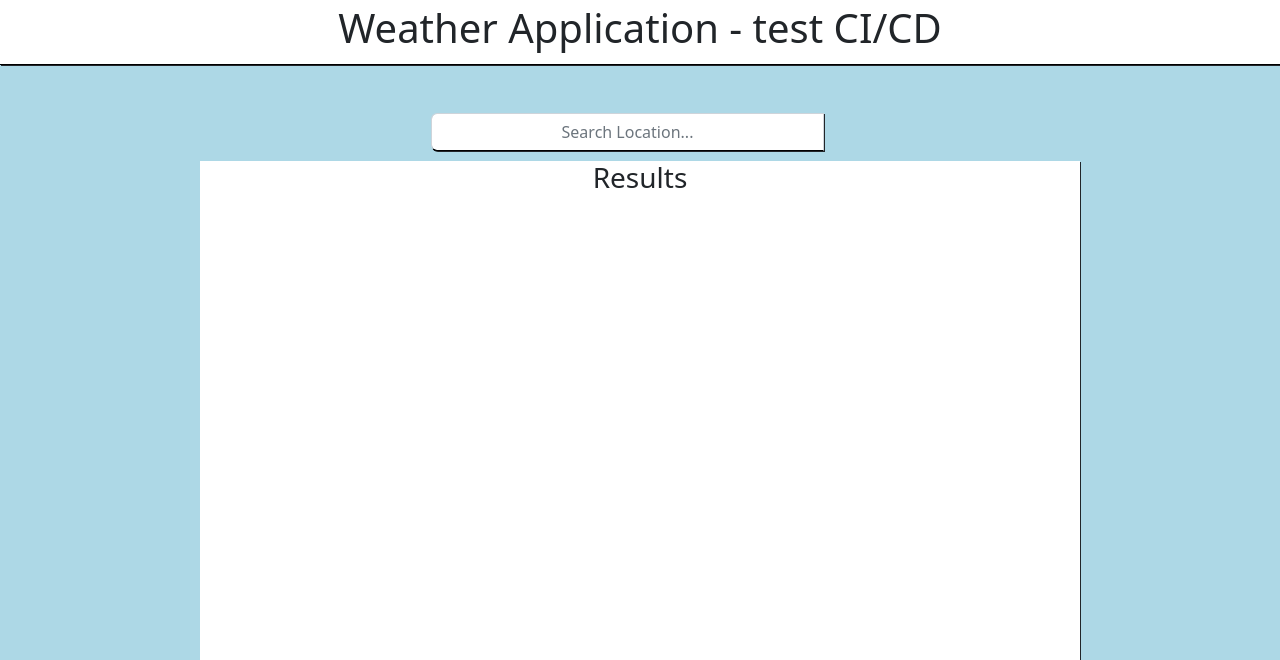
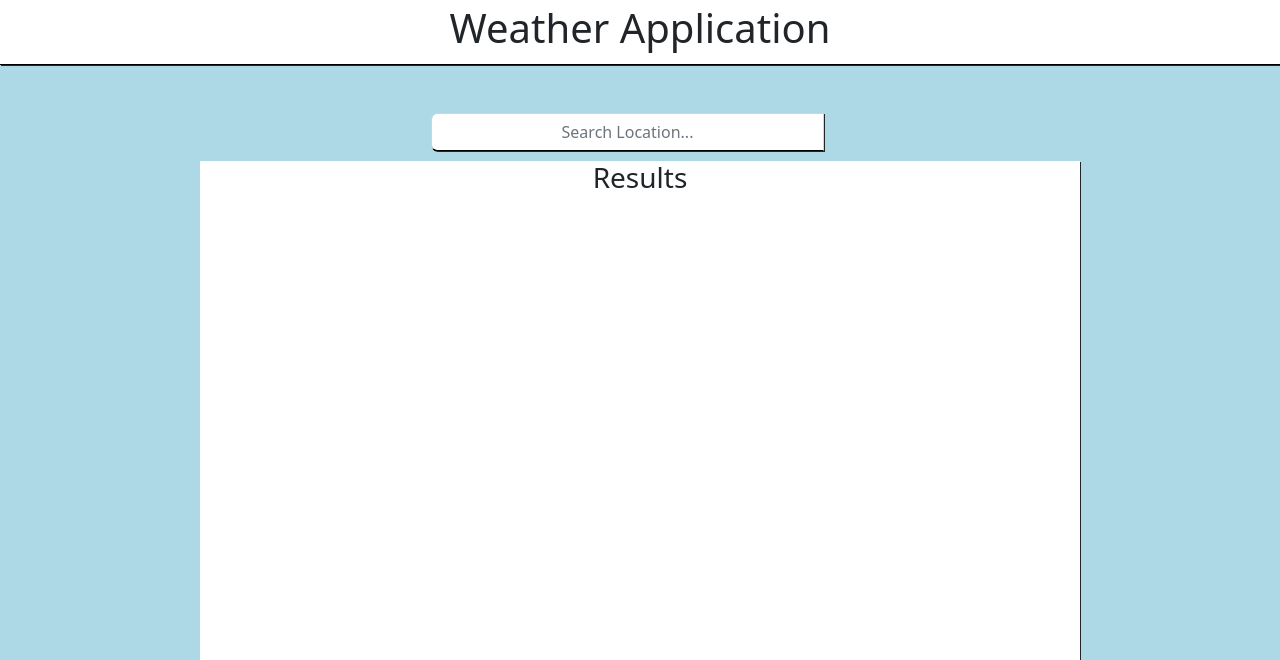
Before and after one commit to JohnMichaelCrawley/Django-Weather-App-, a Django app: page / in a window 1280 px wide. Shown: the top 660 px of the page. Run offline with Django 4.2, Linux system fonts and the light colour scheme.

Commit message:
correct html

```diff
--- a/weather_apps/templates/weather_apps/static/index.html
+++ b/weather_apps/templates/weather_apps/static/index.html
@@ -20,7 +20,7 @@
 <div class="container-fluid">
   <!-- Header -->
    <nav class="row d-flex justify-content-center align-items-center">
-    <h1 class="col-lg-12 text-center">Weather Application - test CI/CD</h1>
+    <h1 class="col-lg-12 text-center">Weather Application</h1>
   </nav>
   <br />
   <br />
```
